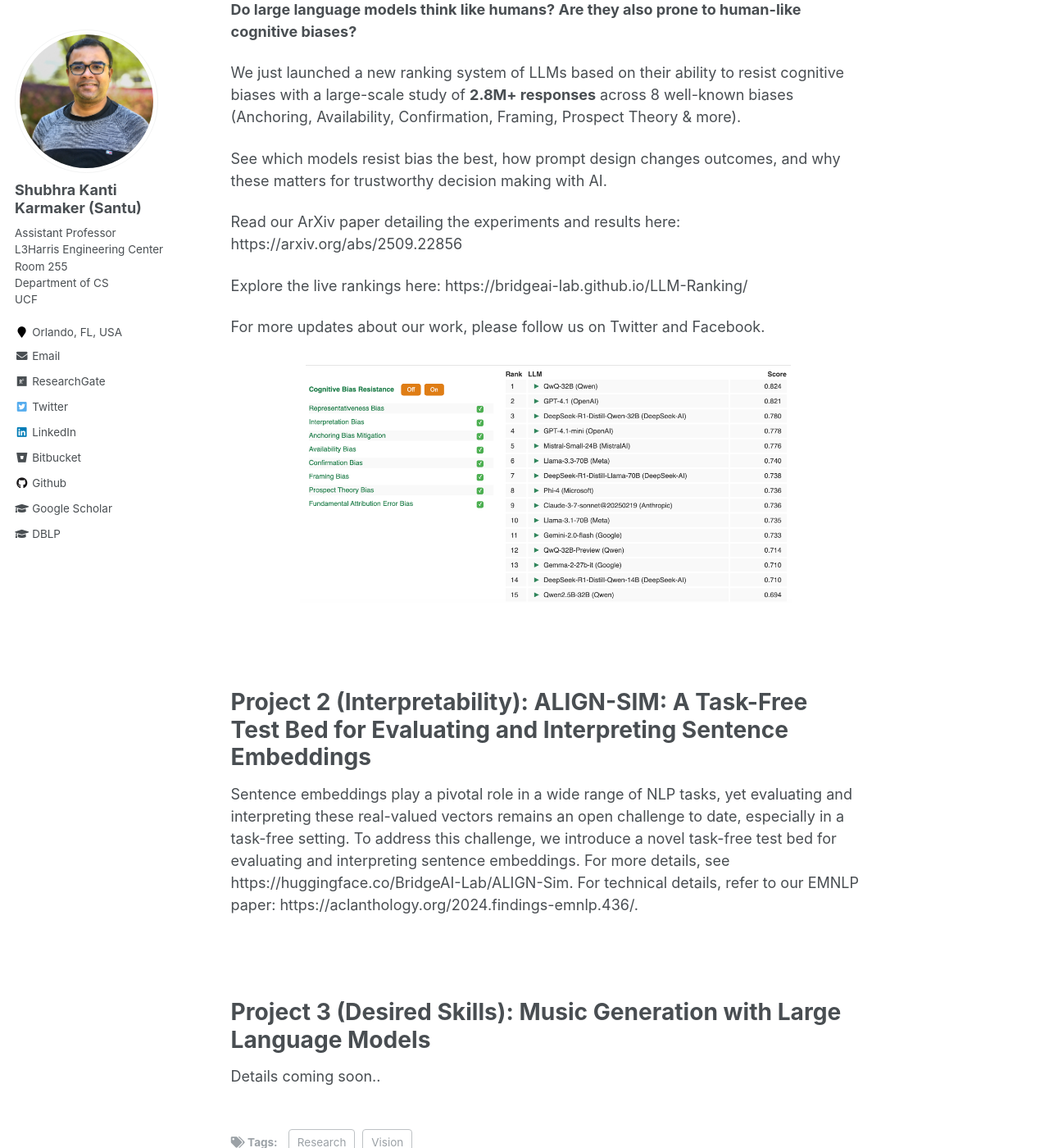
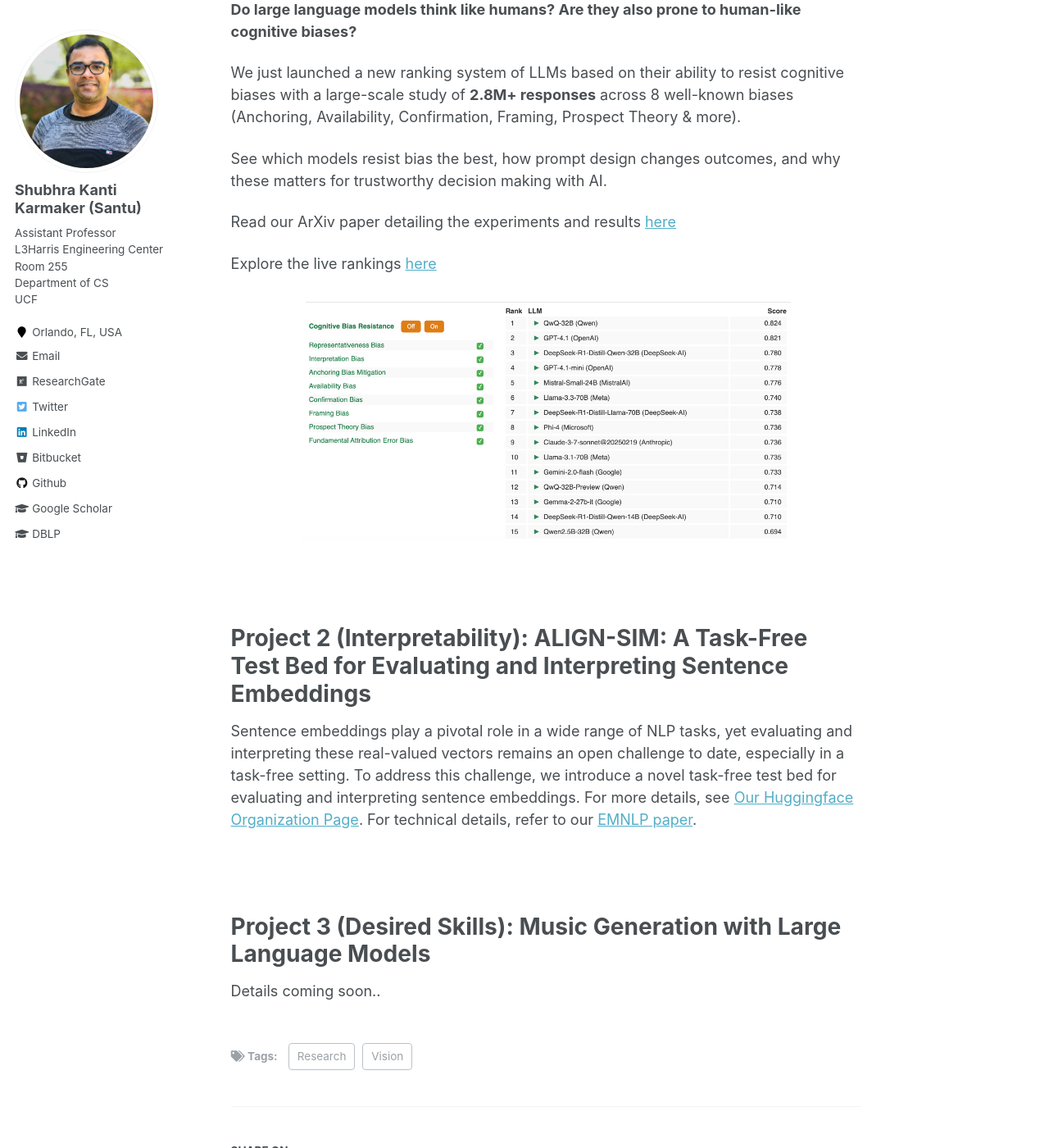
Before and after one commit to karmake2/karmake2.github.io, a Jekyll site: the page built from _posts/2023-08-18-evaluate.md, in a window 1280 px wide and 1400 px high, scrolled down 975 px. Shown: the whole window at 82% size. Built offline with Jekyll 4.4.1, drawn with Linux system fonts in a browser that asks for light colours; some of the changed text lies outside the part shown.

Commit message:
Update 2023-08-18-evaluate.md

```diff
--- a/_posts/2023-08-18-evaluate.md
+++ b/_posts/2023-08-18-evaluate.md
@@ -28,11 +28,9 @@
 
 See which models resist bias the best, how prompt design changes outcomes, and why these matters for trustworthy decision making with AI.
 
-Read our ArXiv paper detailing the experiments and results here: https://arxiv.org/abs/2509.22856
+Read our ArXiv paper detailing the experiments and results [here](https://arxiv.org/abs/2509.22856)
 
-Explore the live rankings here: https://bridgeai-lab.github.io/LLM-Ranking/
-
-For more updates about our work, please follow us on Twitter and Facebook.
+Explore the live rankings [here](https://bridgeai-lab.github.io/LLM-Ranking/)
 
 
 <center>
@@ -44,7 +42,7 @@
 Project 2 (Interpretability): ALIGN-SIM: A Task-Free Test Bed for Evaluating and Interpreting Sentence Embeddings
 ======
 
-Sentence embeddings play a pivotal role in a wide range of NLP tasks, yet evaluating and interpreting these real-valued vectors remains an open challenge to date, especially in a task-free setting. To address this challenge, we introduce a novel task-free test bed for evaluating and interpreting sentence embeddings. For more details, see https://huggingface.co/BridgeAI-Lab/ALIGN-Sim. For technical details, refer to our EMNLP paper: https://aclanthology.org/2024.findings-emnlp.436/.
+Sentence embeddings play a pivotal role in a wide range of NLP tasks, yet evaluating and interpreting these real-valued vectors remains an open challenge to date, especially in a task-free setting. To address this challenge, we introduce a novel task-free test bed for evaluating and interpreting sentence embeddings. For more details, see [Our Huggingface Organization Page](https://huggingface.co/BridgeAI-Lab/ALIGN-Sim). For technical details, refer to our [EMNLP paper](https://aclanthology.org/2024.findings-emnlp.436/).
 
 <br>
 <br>
```
